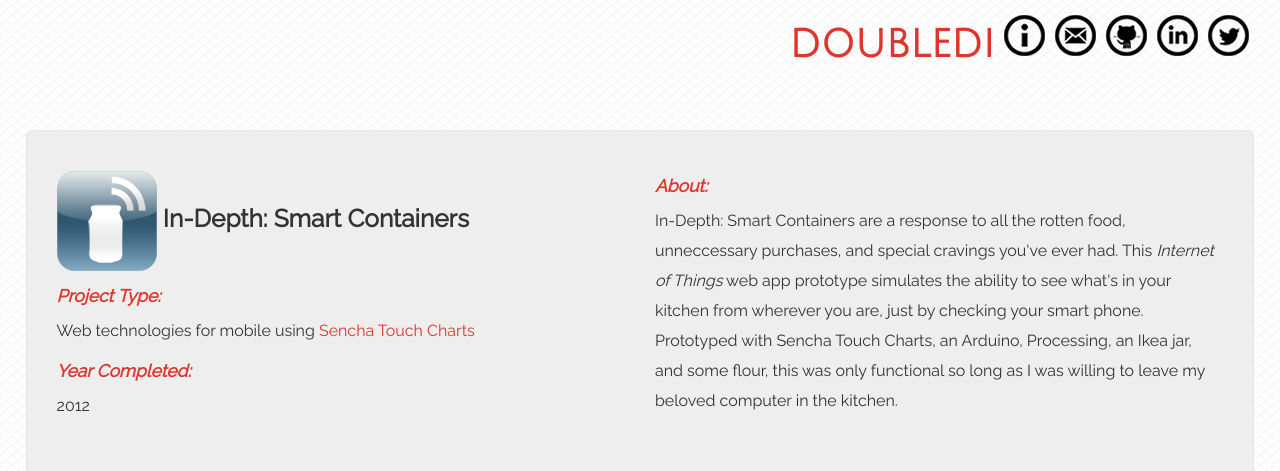
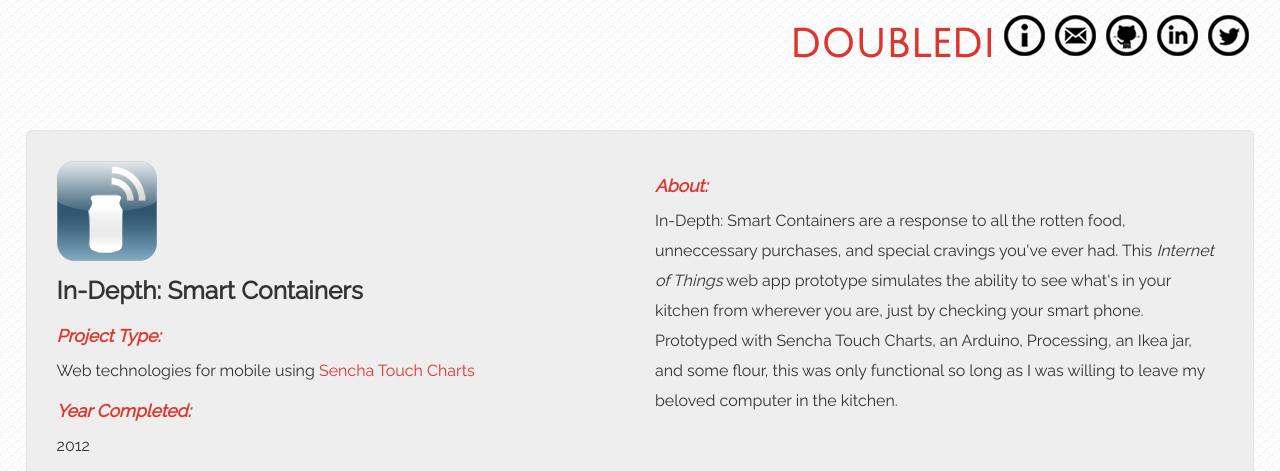
Before and after one commit to diannamertz/doubledi.github.com, a Jekyll site: the page built from indepth.html, in a window 1280 px wide. Shown: the top 471 px of the page. Built offline with Jekyll 4.4.1, drawn with Linux system fonts in a browser that asks for light colours; grey boxes are pictures that could not be loaded.

Commit message:
change indepth images

```diff
--- a/indepth.html
+++ b/indepth.html
@@ -8,8 +8,8 @@
   <div class="span12 hero-unit">
 
 <div class="span6">
-  <h3><img src="{{ site.baseurl }}/img/indepth_icon.png"/> In-Depth: Smart Containers</h3>
-
+  <img src="{{ site.baseurl }}/img/indepth_icon.png"/>
+  <h3>In-Depth: Smart Containers</h3>
 	<h4>Project Type:</h4>
 	Web technologies for mobile using <a href="http://www.sencha.com/" target="_blank">Sencha Touch Charts</a>
 	<h4>Year Completed:</h4>
```
